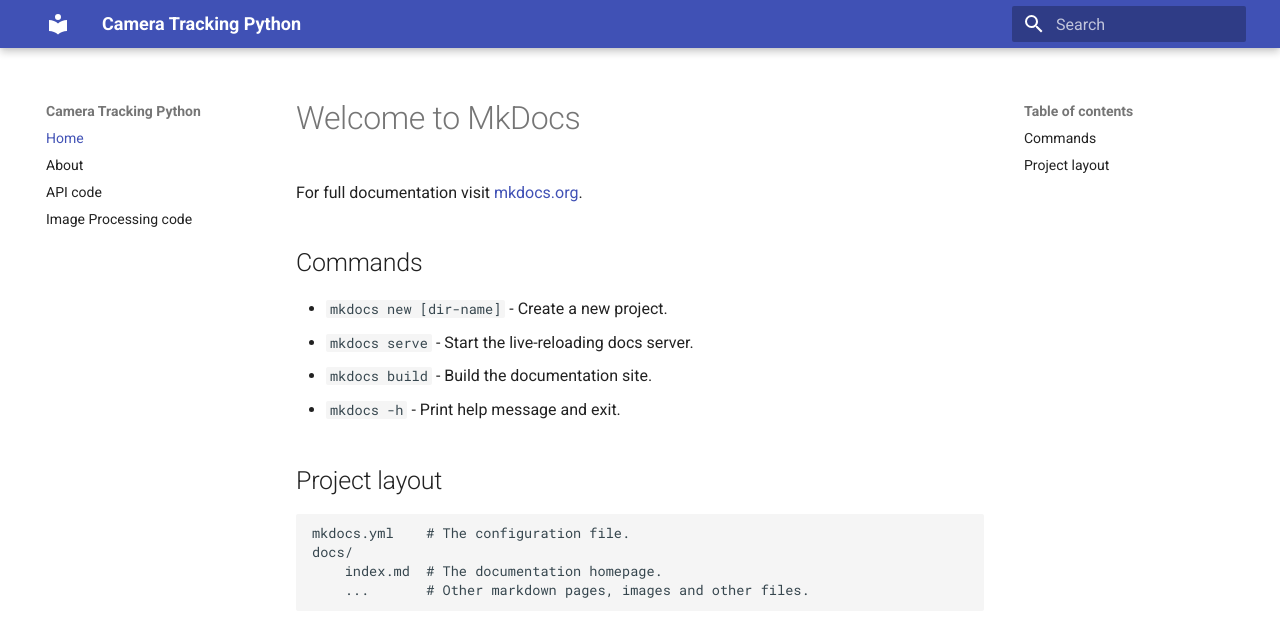
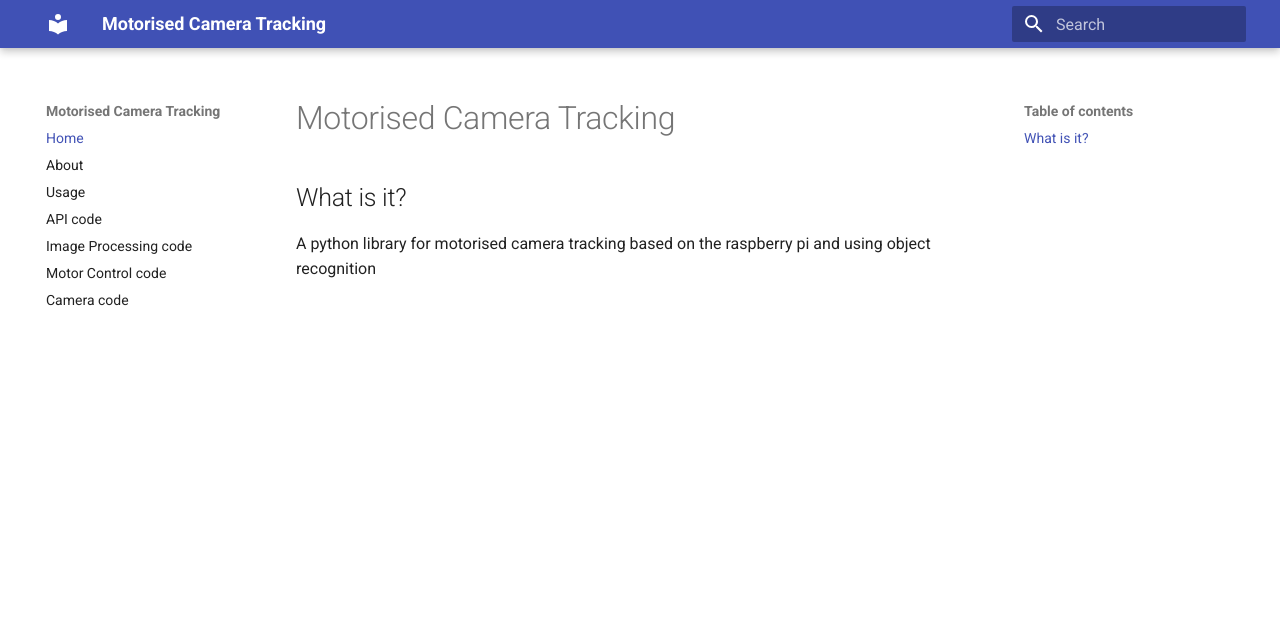
Before and after one commit to wDove1/motorisedcameratracking, an MkDocs documentation site: the page built from docs/index.md, in a window 1280 px wide. Shown: the top 627 px of the page. Built offline with MkDocs 1.6.1 and Material for MkDocs 9.7.7, drawn with Linux system fonts in a browser that asks for light colours; grey boxes are pictures that could not be loaded.

```diff
--- a/docs/index.md
+++ b/docs/index.md
@@ -1,21 +1,4 @@
-# Welcome to MkDocs
+# Motorised Camera Tracking
 
-For full documentation visit [mkdocs.org](https://www.mkdocs.org).
-
-## Commands
-
-* `mkdocs new [dir-name]` - Create a new project.
-* `mkdocs serve` - Start the live-reloading docs server.
-* `mkdocs build` - Build the documentation site.
-* `mkdocs -h` - Print help message and exit.
-
-## Project layout
-
-    mkdocs.yml    # The configuration file.
-    docs/
-        index.md  # The documentation homepage.
-        ...       # Other markdown pages, images and other files.
-
-::: CameraTrackingLib.Config.Config
-
-::: CameraTrackingLib.Imaging.Imaging
+## What is it?
+A python library for motorised camera tracking based on the raspberry pi and using object recognition
--- a/mkdocs.yml
+++ b/mkdocs.yml
@@ -1,13 +1,21 @@
-site_name: Camera Tracking Python
+site_name: Motorised Camera Tracking
 nav:
     - Home: index.md
     - About: about.md
+    - Usage: usage.md
     - API code: API-reference.md
     - Image Processing code: Imaging-reference.md
+    - Motor Control code: MotorControl-reference.md
+    - Camera code: RPICam-reference.md
 
 theme:
   name: "material"
 
 plugins:
   - search
-  - mkdocstrings
+  - mkdocstrings:
+      watch:
+          - motorisedcameratracking/MotorisedCameraTracking
+          - motorisedcameratracking/Imaging
+          - motorisedcameratracking/MotorControl
+          - motorisedcameratracking/RPICam
--- a/setup.py
+++ b/setup.py
@@ -2,7 +2,7 @@
 setup(
     name='motorisedcameratracking',
     packages=find_packages(),
-    version='0.1.0',
+    version='0.3.0',
     description='Used to create a tracking tripod head',
     long_description=open('README.md').read(),
     long_description_content_type="text/markdown",
```
Also changed, not shown: docs/API-reference.md (+2 -3 lines), docs/Imaging-reference.md (+3 -1 lines), docs/MotorControl-reference.md (added, +2 -0 lines), docs/RPICam-reference.md (added, +2 -0 lines), docs/about.md (+3 -0 lines), docs/usage.md (added, +1 -0 lines), 4 other files.
